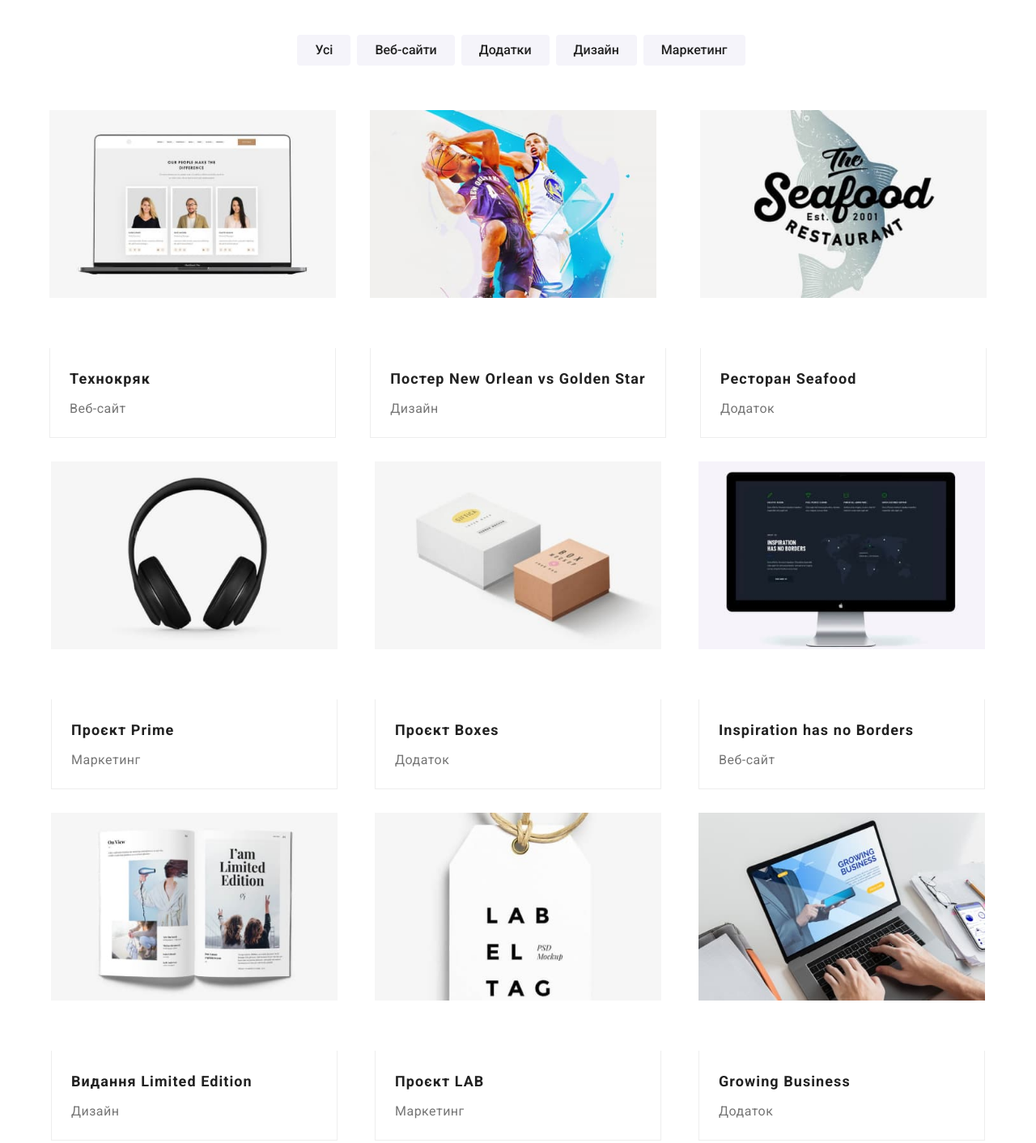
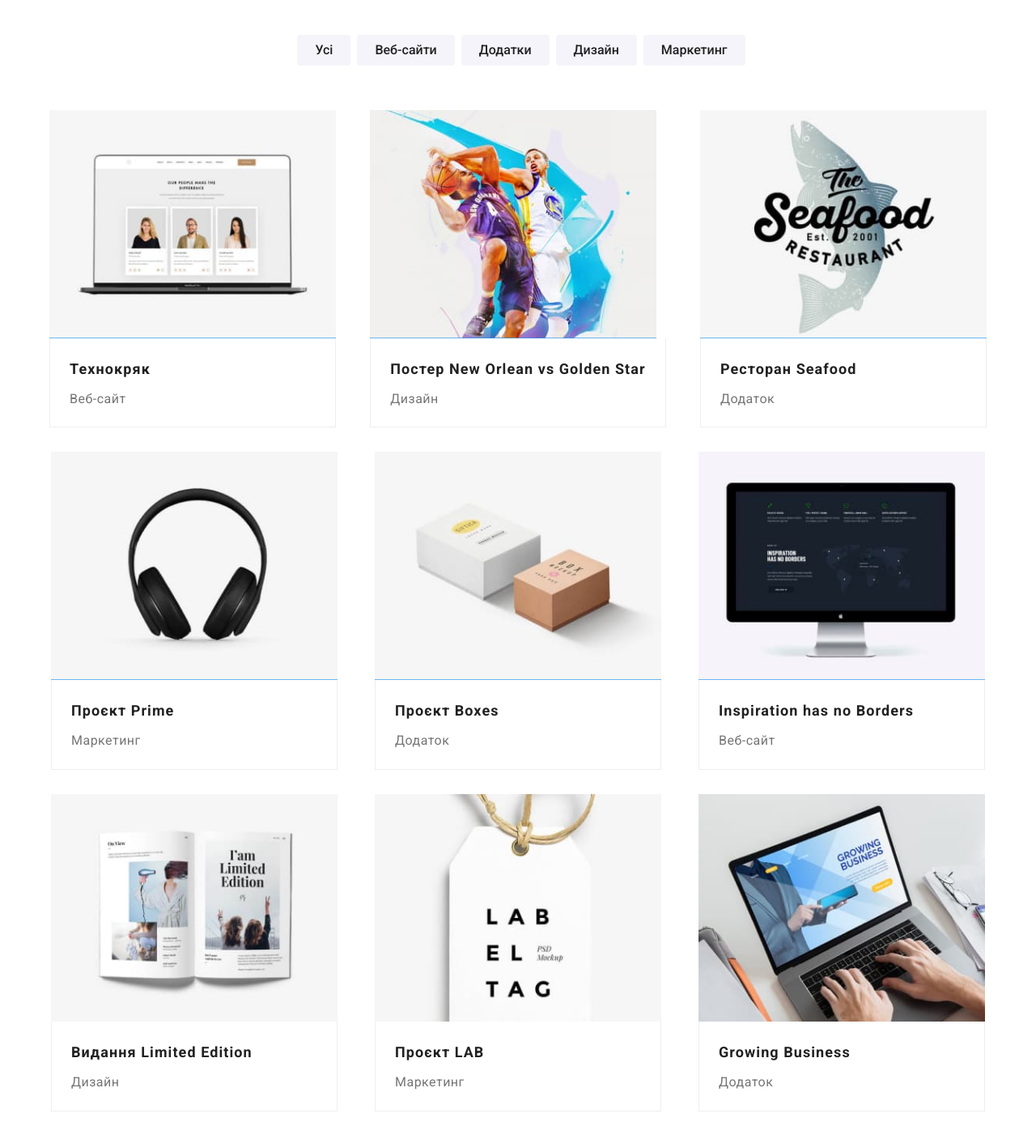
Before and after one commit to umbrach/goit-markup-hw-08, a plain HTML site: page portfolio.html in a window 1280 px wide. Shown: the part 100-1512 px from the top of the page at 81% size. Drawn offline with nearby package versions, Linux system fonts and the light colour scheme; files that its build step writes are made by us from their sources.

Commit message:
Remove portfolio page card height

```diff
--- a/portfolio.html
+++ b/portfolio.html
@@ -186,13 +186,14 @@
                       "
                       media="(min-width:320px)"
                     />
-                  </picture>
                     <img
                       src="./images/mob/portfolio/technokryak-mob.jpg"
                       alt="Ноутбук"
-                    width="370"
+                      width="450"
                       height="294"
                     />
+                  </picture>
+
                   <p class="work-examples__text-overlay">
                     Ресурс пропонує комплексні пропозиції з різним рівнем функціоналу та сервісів.
                     Все це дозволить відвідувачу отримати вичерпні відомості про компанію чи
@@ -230,13 +231,13 @@
                       "
                       media="(min-width:320px)"
                     />
-                  </picture>
                     <img
                       src="./images/mob/portfolio/neworlean-mob.jpg"
                       alt="Баскетболісти"
-                    width="370"
+                      width="450"
                       height="294"
                     />
+                  </picture>
                   <p class="work-examples__text-overlay">
                     Ресурс пропонує комплексні пропозиції з різним рівнем функціоналу та сервісів.
                     Все це дозволить відвідувачу отримати вичерпні відомості про компанію чи
@@ -274,13 +275,14 @@
                       "
                       media="(min-width:320px)"
                     />
-                  </picture>
                     <img
                       src="./images/mob/portfolio/seafood-mob.jpg"
                       alt="Лого ресторану"
-                    width="370"
+                      width="450"
                       height="294"
                     />
+                  </picture>
+
                   <p class="work-examples__text-overlay">
                     Ресурс пропонує комплексні пропозиції з різним рівнем функціоналу та сервісів.
                     Все це дозволить відвідувачу отримати вичерпні відомості про компанію чи
@@ -318,13 +320,14 @@
                       "
                       media="(min-width:320px)"
                     />
-                  </picture>
                     <img
                       src="./images/mob/portfolio/prime-mob.jpg"
                       alt="Навушники"
-                    width="370"
+                      width="450"
                       height="294"
                     />
+                  </picture>
+
                   <p class="work-examples__text-overlay">
                     Ресурс пропонує комплексні пропозиції з різним рівнем функціоналу та сервісів.
                     Все це дозволить відвідувачу отримати вичерпні відомості про компанію чи
@@ -362,13 +365,14 @@
                       "
                       media="(min-width:320px)"
                     />
-                  </picture>
                     <img
                       src="./images/mob/portfolio/boxes-mob.jpg"
                       alt="Коробки"
-                    width="370"
+                      width="450"
                       height="294"
                     />
+                  </picture>
+
                   <p class="work-examples__text-overlay">
                     Ресурс пропонує комплексні пропозиції з різним рівнем функціоналу та сервісів.
                     Все це дозволить відвідувачу отримати вичерпні відомості про компанію чи
@@ -406,13 +410,14 @@
                       "
                       media="(min-width:320px)"
                     />
-                  </picture>
                     <img
                       src="./images/mob/portfolio/inspiration-mob.jpg"
                       alt="Монітор"
-                    width="370"
+                      width="450"
                       height="294"
                     />
+                  </picture>
+
                   <p class="work-examples__text-overlay">
                     Ресурс пропонує комплексні пропозиції з різним рівнем функціоналу та сервісів.
                     Все це дозволить відвідувачу отримати вичерпні відомості про компанію чи
@@ -450,13 +455,14 @@
                       "
                       media="(min-width:320px)"
                     />
-                  </picture>
                     <img
                       src="./images/mob/portfolio/limitededition-mob.jpg"
                       alt="Книга"
-                    width="370"
+                      width="450"
                       height="294"
                     />
+                  </picture>
+
                   <p class="work-examples__text-overlay">
                     Ресурс пропонує комплексні пропозиції з різним рівнем функціоналу та сервісів.
                     Все це дозволить відвідувачу отримати вичерпні відомості про компанію чи
@@ -494,13 +500,14 @@
                       "
                       media="(min-width:320px)"
                     />
-                  </picture>
                     <img
                       src="./images/mob/portfolio/lab-mob.jpg"
                       alt="Ярлик товару"
-                    width="370"
+                      width="450"
                       height="294"
                     />
+                  </picture>
+
                   <p class="work-examples__text-overlay">
                     Ресурс пропонує комплексні пропозиції з різним рівнем функціоналу та сервісів.
                     Все це дозволить відвідувачу отримати вичерпні відомості про компанію чи
@@ -538,13 +545,14 @@
                       "
                       media="(min-width:320px)"
                     />
-                  </picture>
                     <img
                       src="./images/mob/portfolio/growingbusiness-mob.jpg"
                       alt="Відкритий ноутбук"
-                    width="370"
+                      width="450"
                       height="294"
                     />
+                  </picture>
+
                   <p class="work-examples__text-overlay">
                     Ресурс пропонує комплексні пропозиції з різним рівнем функціоналу та сервісів.
                     Все це дозволить відвідувачу отримати вичерпні відомості про компанію чи
--- a/sass/layouts/_work-examples.scss
+++ b/sass/layouts/_work-examples.scss
@@ -43,12 +43,10 @@
 
   @include tablet {
     max-width: 354px;
-    height: 440px;
   }
 
   @include desktop {
     max-width: 370px;
-    height: 404px;
   }
 
   @include desktop {
@@ -72,7 +70,6 @@
   position: relative;
   overflow: hidden;
   max-width: 450px;
-  height: 294px;
 
   @include tablet {
     width: 354px;
```
Also changed, not shown: index.html (+8 -8 lines), css/main.css, css/main.min.css, 2 other files. Lines whose indentation alone changed are shown as unchanged.
